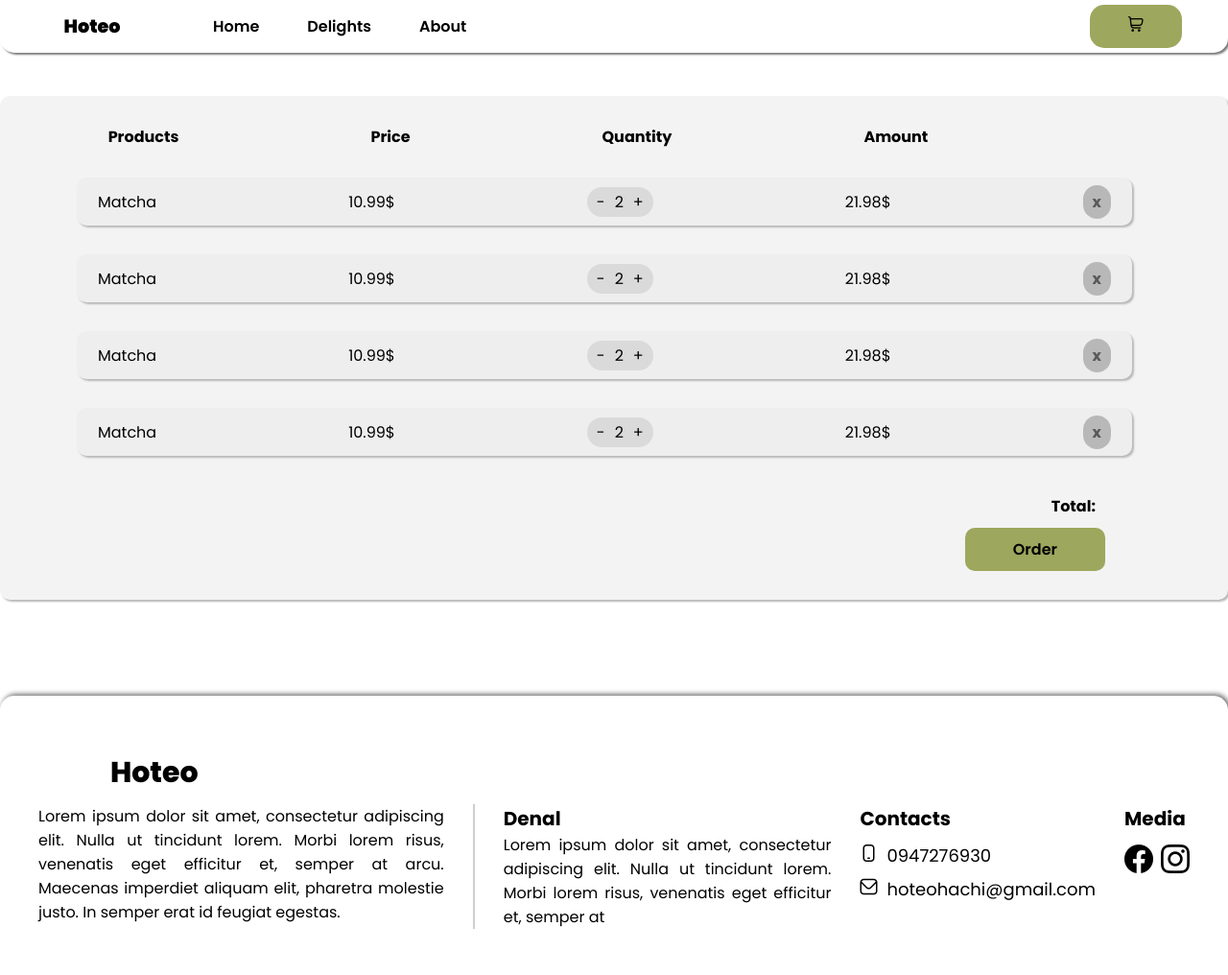
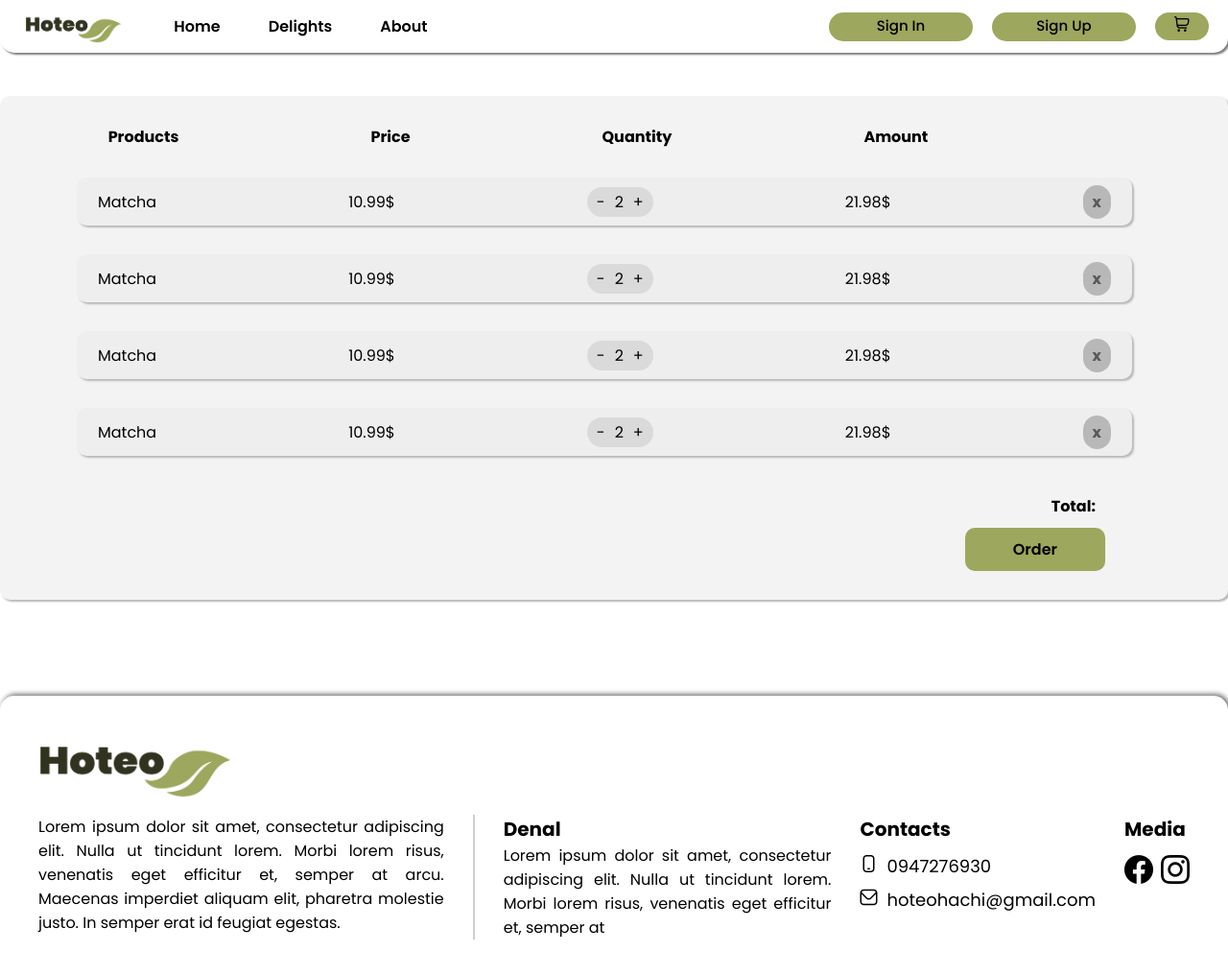
Before and after one commit to HugoLy200328/hoteo_projectWebsite, a plain HTML site: page Web/Cart.html in a window 1280 px wide. Shown: the whole page at 96% size. Drawn offline with nearby package versions, Linux system fonts and the light colour scheme.

Commit message:
add headerstyle

```diff
--- a/Web/AboutStyles.css
+++ b/Web/AboutStyles.css
@@ -30,9 +30,15 @@
 	align-items: center;
 	justify-content: center;
 	width: 15%;
-	font-weight: 900;
+	/* font-weight: 900;
 	font-size: larger;
-	font-size: 32;
+	font-size: 32; */
+}
+.Logo_container img {
+	margin-top: 12px;
+	height: 30px;
+	width: 100px;
+	font-family: "Poppins", sans-serif;
 }
 
 /*---- HEADER Navigation ---- */
@@ -276,6 +282,12 @@
 	justify-content: center;
 }
 
+.Body_Founders_ListName_img img {
+	height: 150px;
+	width: 150px;
+	border-radius: 20px;
+}
+
 .Body_Founders_ListName_Info b {
 	font-size: 20px;
 	font-weight: 800;
@@ -306,12 +318,16 @@
 }
 
 .Footer_Brand {
-	width: 1050px;
+	width: 1200px;
 }
-
+/*
 .Footer_Brand b {
 	font-size: 30px;
 	font-weight: 800;
+} */
+.Footer_Brand img {
+	height: 60px;
+	width: 200px;
 }
 
 .Footer_Contents {
--- a/Web/Cart.html
+++ b/Web/Cart.html
@@ -22,11 +22,16 @@
     <!-- HEADER -->
     <div class="Header">
         <div class="Header_Logo">
-            <p>Hoteo</p>
+            <div class="Logo_container Nav">
+                <a href="http://127.0.0.1:5500/Web/Index.html#">
+                    <img src="/Assets/Pics/1x/LOGO_HOTEO.png" alt="">
+                </a>
+
+            </div>
         </div>
         <div class="Header_Navigation">
             <div class="Header_Navigation_Home Nav">
-                <a href="http://127.0.0.1:5500/Web/Cart.html#">Home</a>
+                <a href="http://127.0.0.1:5500/Web/Index.html#">Home</a>
             </div>
             <div class="Header_Navigation_Room Nav">
                 <a href="http://127.0.0.1:5500/Web/Delights.html">
@@ -37,17 +42,26 @@
                 <a href="http://127.0.0.1:5500/Web/About.html">About</a>
             </div>
         </div>
-        <div class="Header_Cart Nav">
-            <a href="#">
-                <div class="Header_Cart_In">
-                    <div class="Cart_icon">
-                        <i class="fi fi-rr-shopping-cart"></i>
-                    </div>
-                </div>
-            </a>
+        <div class="Header_Sign_Cart">
+            <div class="Header_Sign_In Sign_In_Up Nav">
+                <a href="http://127.0.0.1:5500/Web/SignInUp/SignIn.html"><b>Sign In</b></a>
+
+            </div>
+            <div class="Header_Sign_Up Sign_In_Up Nav">
+                <a href="http://127.0.0.1:5500/Web/SignInUp/SignUp.html"><b>Sign Up</b></a>
+
+            </div>
+            <div class="Header_Cart_In Nav">
+                <a href="http://127.0.0.1:5500/Web/Cart.html#">
+
+                    <i class="fi fi-rr-shopping-cart"></i>
+
+                </a>
+            </div>
+
         </div>
     </div>
-
+    <!-- BODYY -->
     <div class="Body">
         <div class="Body_Cart">
             <div class="Body_Cart_Categories">
@@ -186,8 +200,10 @@
     </div>
     <!-- FOOTER -->
     <div class="Footer">
-        <div class="Footer_Brand">
-            <b>Hoteo</b>
+        <div class="Footer_Brand Nav">
+            <a href="http://127.0.0.1:5500/Web/Index.html#">
+                <img src="/Assets/Pics/1x/LOGO_HOTEO.png" alt="">
+            </a>
         </div>
         <div class="Footer_Contents">
             <div class="Footer_Contents_Brand">
--- a/Web/CartStyles.css
+++ b/Web/CartStyles.css
@@ -29,9 +29,15 @@
 	align-items: center;
 	justify-content: center;
 	width: 15%;
-	font-weight: 900;
+	/* font-weight: 900;
 	font-size: larger;
-	font-size: 32;
+	font-size: 32; */
+}
+.Logo_container img {
+	margin-top: 12px;
+	height: 30px;
+	width: 100px;
+	font-family: "Poppins", sans-serif;
 }
 
 /*---- HEADER Navigation ---- */
@@ -53,25 +59,45 @@
 }
 
 /*---- HEADER Cart ---- */
-.Header_Cart {
+
+.Header_Sign_Cart {
 	display: flex;
-	align-items: center;
-	justify-content: center;
 	flex-direction: row;
 	gap: 20px;
-	width: 15%;
-	padding-left: 20px;
+	align-items: center;
+	width: auto;
 	padding-right: 20px;
+}
+
+.Sign_In_Up {
+	display: flex;
+	align-self: center;
+	justify-content: center;
+	padding: 2px 15px;
+	height: 30px;
+	background-color: var(--theme-color);
+	border-radius: 15px;
+	width: auto;
+	width: 150px;
+	font-size: 15px;
+}
+
+.Header_Sign_In b {
+	font-weight: 500;
+}
+.Header_Sign_Up b {
+	font-weight: 500;
 }
 
 .Header_Cart_In {
 	background-color: var(--theme-color);
-	padding: 10px 40px;
-	border-radius: 15px;
+	padding: 2px 20px;
+	border-radius: 100px;
 	display: flex;
 	flex-direction: row;
 	gap: 15px;
 	align-items: center;
+	justify-content: center;
 }
 
 /* ----- BODYYY ----- */
@@ -199,12 +225,16 @@
 }
 
 .Footer_Brand {
-	width: 1050px;
+	width: 1200px;
 }
-
+/*
 .Footer_Brand b {
 	font-size: 30px;
 	font-weight: 800;
+} */
+.Footer_Brand img {
+	height: 60px;
+	width: 200px;
 }
 
 .Footer_Contents {
--- a/Web/CompleteStyles.css
+++ b/Web/CompleteStyles.css
@@ -30,9 +30,15 @@
 	align-items: center;
 	justify-content: center;
 	width: 15%;
-	font-weight: 900;
+	/* font-weight: 900;
 	font-size: larger;
-	font-size: 32;
+	font-size: 32; */
+}
+.Logo_container img {
+	margin-top: 12px;
+	height: 30px;
+	width: 100px;
+	font-family: "Poppins", sans-serif;
 }
 
 /*---- HEADER Navigation ---- */
@@ -54,26 +60,47 @@
 }
 
 /*---- HEADER Cart ---- */
-.Header_Cart {
+
+.Header_Sign_Cart {
 	display: flex;
-	align-items: center;
-	justify-content: center;
 	flex-direction: row;
 	gap: 20px;
-	width: 15%;
-	padding-left: 20px;
+	align-items: center;
+	width: auto;
 	padding-right: 20px;
+}
+
+.Sign_In_Up {
+	display: flex;
+	align-self: center;
+	justify-content: center;
+	padding: 2px 15px;
+	height: 30px;
+	background-color: var(--theme-color);
+	border-radius: 15px;
+	width: auto;
+	width: 150px;
+	font-size: 15px;
+}
+
+.Header_Sign_In b {
+	font-weight: 500;
+}
+.Header_Sign_Up b {
+	font-weight: 500;
 }
 
 .Header_Cart_In {
 	background-color: var(--theme-color);
-	padding: 10px 40px;
-	border-radius: 15px;
+	padding: 2px 20px;
+	border-radius: 100px;
 	display: flex;
 	flex-direction: row;
 	gap: 15px;
 	align-items: center;
+	justify-content: center;
 }
+
 /* ------ BODYYY ------ */
 
 .Body {
@@ -236,12 +263,16 @@
 }
 
 .Footer_Brand {
-	width: 1050px;
+	width: 1200px;
 }
-
+/*
 .Footer_Brand b {
 	font-size: 30px;
 	font-weight: 800;
+} */
+.Footer_Brand img {
+	height: 60px;
+	width: 200px;
 }
 
 .Footer_Contents {
--- a/Web/CustomerInfoStyles.css
+++ b/Web/CustomerInfoStyles.css
@@ -29,9 +29,15 @@
 	align-items: center;
 	justify-content: center;
 	width: 15%;
-	font-weight: 900;
+	/* font-weight: 900;
 	font-size: larger;
-	font-size: 32;
+	font-size: 32; */
+}
+.Logo_container img {
+	margin-top: 12px;
+	height: 30px;
+	width: 100px;
+	font-family: "Poppins", sans-serif;
 }
 
 /*---- HEADER Navigation ---- */
@@ -53,25 +59,45 @@
 }
 
 /*---- HEADER Cart ---- */
-.Header_Cart {
+
+.Header_Sign_Cart {
 	display: flex;
-	align-items: center;
-	justify-content: center;
 	flex-direction: row;
 	gap: 20px;
-	width: 15%;
-	padding-left: 20px;
+	align-items: center;
+	width: auto;
 	padding-right: 20px;
+}
+
+.Sign_In_Up {
+	display: flex;
+	align-self: center;
+	justify-content: center;
+	padding: 2px 15px;
+	height: 30px;
+	background-color: var(--theme-color);
+	border-radius: 15px;
+	width: auto;
+	width: 150px;
+	font-size: 15px;
+}
+
+.Header_Sign_In b {
+	font-weight: 500;
+}
+.Header_Sign_Up b {
+	font-weight: 500;
 }
 
 .Header_Cart_In {
 	background-color: var(--theme-color);
-	padding: 10px 40px;
-	border-radius: 15px;
+	padding: 2px 20px;
+	border-radius: 100px;
 	display: flex;
 	flex-direction: row;
 	gap: 15px;
 	align-items: center;
+	justify-content: center;
 }
 
 /* ------ BODY ------ */
@@ -189,6 +215,7 @@
 }
 
 /* -------FOOTER--------- */
+
 .Footer {
 	height: 300px;
 	background-color: #ffffff;
@@ -206,12 +233,16 @@
 }
 
 .Footer_Brand {
-	width: 1050px;
+	width: 1200px;
 }
-
+/*
 .Footer_Brand b {
 	font-size: 30px;
 	font-weight: 800;
+} */
+.Footer_Brand img {
+	height: 60px;
+	width: 200px;
 }
 
 .Footer_Contents {
--- a/Web/DelightsStyles.css
+++ b/Web/DelightsStyles.css
@@ -30,9 +30,15 @@
 	align-items: center;
 	justify-content: center;
 	width: 15%;
-	font-weight: 900;
+	/* font-weight: 900;
 	font-size: larger;
-	font-size: 32;
+	font-size: 32; */
+}
+.Logo_container img {
+	margin-top: 12px;
+	height: 30px;
+	width: 100px;
+	font-family: "Poppins", sans-serif;
 }
 
 /*---- HEADER Navigation ---- */
@@ -309,12 +315,16 @@
 }
 
 .Footer_Brand {
-	width: 1050px;
+	width: 1200px;
 }
-
+/*
 .Footer_Brand b {
 	font-size: 30px;
 	font-weight: 800;
+} */
+.Footer_Brand img {
+	height: 60px;
+	width: 200px;
 }
 
 .Footer_Contents {
--- a/Web/PacketInfoStyles.css
+++ b/Web/PacketInfoStyles.css
@@ -30,9 +30,15 @@
 	align-items: center;
 	justify-content: center;
 	width: 15%;
-	font-weight: 900;
+	/* font-weight: 900;
 	font-size: larger;
-	font-size: 32;
+	font-size: 32; */
+}
+.Logo_container img {
+	margin-top: 12px;
+	height: 30px;
+	width: 100px;
+	font-family: "Poppins", sans-serif;
 }
 
 /*---- HEADER Navigation ---- */
@@ -54,26 +60,47 @@
 }
 
 /*---- HEADER Cart ---- */
-.Header_Cart {
+
+.Header_Sign_Cart {
 	display: flex;
-	align-items: center;
-	justify-content: center;
 	flex-direction: row;
 	gap: 20px;
-	width: 15%;
-	padding-left: 20px;
+	align-items: center;
+	width: auto;
 	padding-right: 20px;
+}
+
+.Sign_In_Up {
+	display: flex;
+	align-self: center;
+	justify-content: center;
+	padding: 2px 15px;
+	height: 30px;
+	background-color: var(--theme-color);
+	border-radius: 15px;
+	width: auto;
+	width: 150px;
+	font-size: 15px;
+}
+
+.Header_Sign_In b {
+	font-weight: 500;
+}
+.Header_Sign_Up b {
+	font-weight: 500;
 }
 
 .Header_Cart_In {
 	background-color: var(--theme-color);
-	padding: 10px 40px;
-	border-radius: 15px;
+	padding: 2px 20px;
+	border-radius: 100px;
 	display: flex;
 	flex-direction: row;
 	gap: 15px;
 	align-items: center;
+	justify-content: center;
 }
+
 /* ------ BODYYY ------ */
 
 .Body {
@@ -246,12 +273,16 @@
 }
 
 .Footer_Brand {
-	width: 1050px;
+	width: 1200px;
 }
-
+/*
 .Footer_Brand b {
 	font-size: 30px;
 	font-weight: 800;
+} */
+.Footer_Brand img {
+	height: 60px;
+	width: 200px;
 }
 
 .Footer_Contents {
--- a/Web/Styles.css
+++ b/Web/Styles.css
@@ -30,9 +30,15 @@
 	align-items: center;
 	justify-content: center;
 	width: 15%;
-	font-weight: 900;
+	/* font-weight: 900;
 	font-size: larger;
-	font-size: 32;
+	font-size: 32; */
+}
+.Logo_container img {
+	margin-top: 12px;
+	height: 30px;
+	width: 100px;
+	font-family: "Poppins", sans-serif;
 }
 
 /*---- HEADER Navigation ---- */
@@ -319,12 +325,16 @@
 }
 
 .Footer_Brand {
-	width: 1050px;
+	width: 1200px;
 }
-
+/*
 .Footer_Brand b {
 	font-size: 30px;
 	font-weight: 800;
+} */
+.Footer_Brand img {
+	height: 60px;
+	width: 200px;
 }
 
 .Footer_Contents {
```
Also changed, not shown: Web/About.html (+11 -5 lines), Web/Complete.html (+27 -11 lines), Web/CustomerInfo.html (+30 -12 lines), Web/Delights.html (+12 -4 lines), Web/Index.html (+12 -5 lines), Web/PacketInfor.html (+28 -12 lines), Assets/Pics/1x/LOGO_HOTEO.png (added), Assets/Pics/SVG/LOGO_HOTEO.svg (added).
